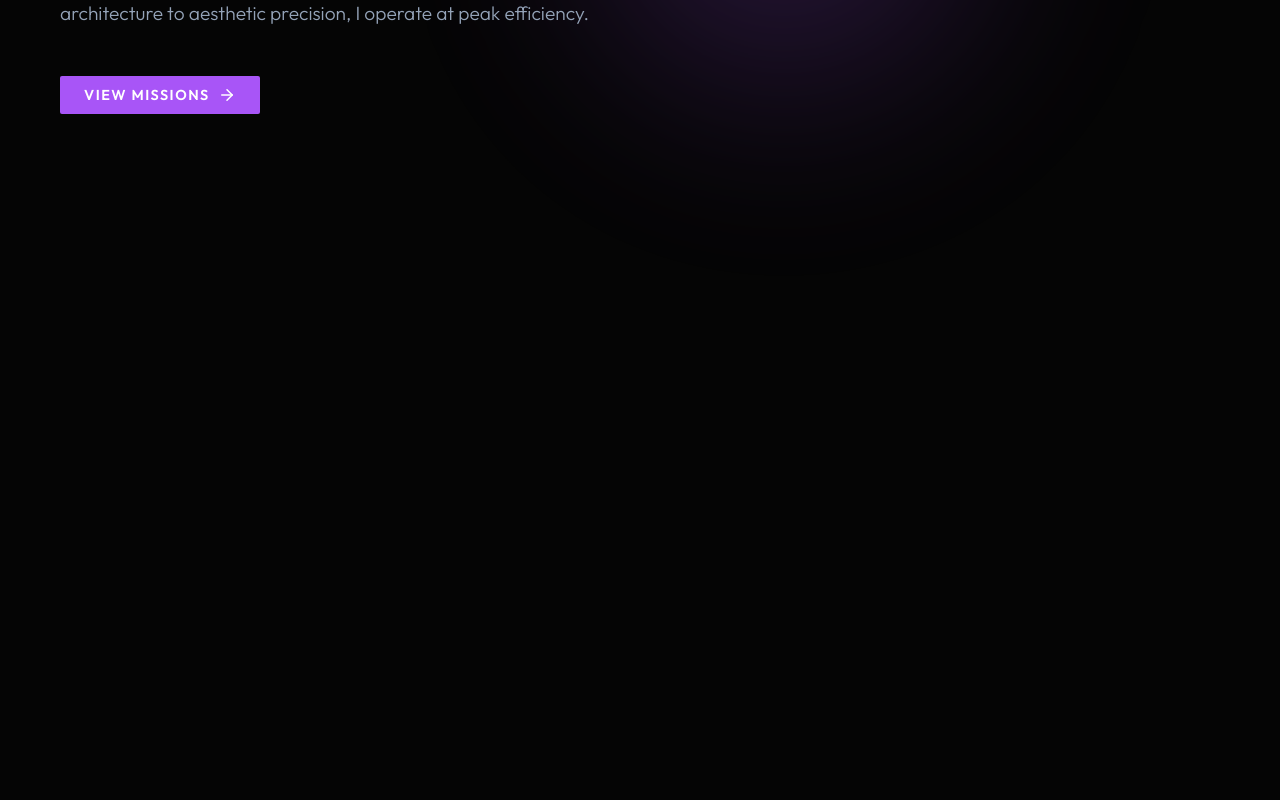
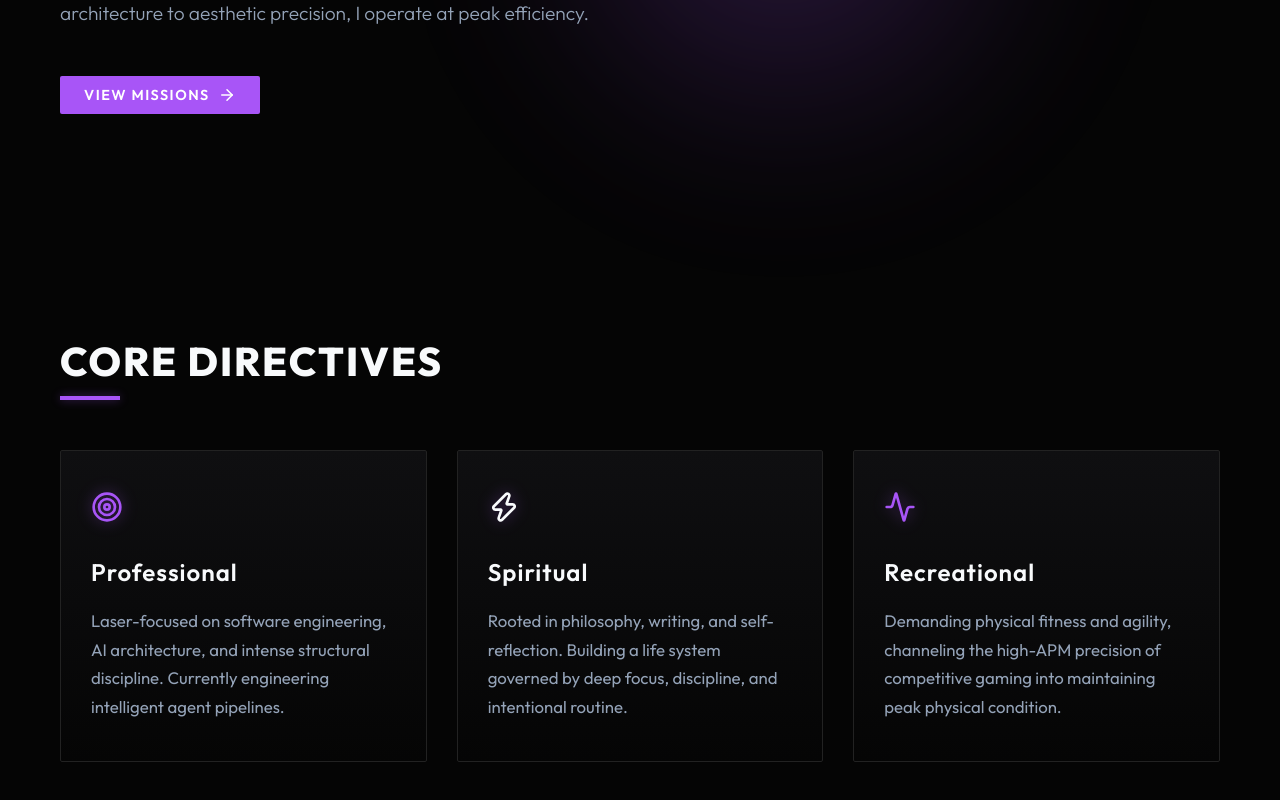
Before and after one commit to davidgskkim/portfolio-site, a React (Vite) app: page / in a window 1280 px wide. Shown: the part 444-1244 px from the top of the page. Before the commit the page ends 800 px from the top, so only its background shows below. Built offline with nearby package versions, Linux system fonts and the light colour scheme.

Commit message:
feat: Add core directives About section

```diff
--- a/src/App.tsx
+++ b/src/App.tsx
@@ -1,6 +1,7 @@
 import { ThemeProvider } from './context/ThemeContext';
 import { Navbar } from './components/Navbar';
 import { Hero } from './components/Hero';
+import { About } from './components/About';
 
 function App() {
   return (
@@ -8,6 +9,7 @@ function App() {
       <Navbar />
       <main className="container">
         <Hero />
+        <About />
       </main>
     </ThemeProvider>
   );
--- /dev/null
+++ b/src/components/About.css
@@ -0,0 +1,55 @@
+.about-section {
+  padding: 100px 0;
+  position: relative;
+}
+
+.section-header {
+  margin-bottom: 50px;
+}
+
+.section-title {
+  font-size: 2.5rem;
+  font-weight: 700;
+  margin-bottom: 10px;
+  text-transform: uppercase;
+  letter-spacing: 2px;
+}
+
+.section-line {
+  width: 60px;
+  height: 4px;
+  background: var(--accent-base);
+  box-shadow: 0 0 10px var(--accent-glow);
+}
+
+.buckets-grid {
+  display: grid;
+  grid-template-columns: repeat(auto-fit, minmax(300px, 1fr));
+  gap: 30px;
+}
+
+.bucket-card {
+  padding: 40px 30px;
+  display: flex;
+  flex-direction: column;
+  gap: 20px;
+  background: linear-gradient(180deg, var(--bg-secondary) 0%, var(--bg-primary) 100%);
+}
+
+.bucket-icon {
+  color: var(--accent-base);
+  filter: drop-shadow(0 0 8px var(--accent-glow));
+  margin-bottom: 10px;
+}
+
+.bucket-title {
+  font-size: 1.5rem;
+  font-weight: 600;
+  letter-spacing: 1px;
+}
+
+.bucket-desc {
+  color: var(--text-secondary);
+  line-height: 1.7;
+  font-size: 1.05rem;
+}
--- /dev/null
+++ b/src/components/About.tsx
@@ -0,0 +1,45 @@
+import './About.css';
+import { Target, Zap, Activity } from 'lucide-react';
+
+export const About = () => {
+  return (
+    <section id="about" className="about-section">
+      <div className="section-header">
+        <h2 className="section-title">Core Directives</h2>
+        <div className="section-line"></div>
+      </div>
+
+      <div className="buckets-grid">
+        <div className="bucket-card sharp-card">
+          <div className="bucket-icon">
+            <Target size={32} />
+          </div>
+          <h3 className="bucket-title">Professional</h3>
+          <p className="bucket-desc">
+            Laser-focused on software engineering, AI architecture, and intense structural discipline. Currently engineering intelligent agent pipelines.
+          </p>
+        </div>
+
+        <div className="bucket-card sharp-card">
+          <div className="bucket-icon" style={{color: "var(--text-primary)"}}>
+            <Zap size={32} />
+          </div>
+          <h3 className="bucket-title">Spiritual</h3>
+          <p className="bucket-desc">
+            Rooted in philosophy, writing, and self-reflection. Building a life system governed by deep focus, discipline, and intentional routine.
+          </p>
+        </div>
+
+        <div className="bucket-card sharp-card">
+          <div className="bucket-icon">
+            <Activity size={32} />
+          </div>
+          <h3 className="bucket-title">Recreational</h3>
+          <p className="bucket-desc">
+            Demanding physical fitness and agility, channeling the high-APM precision of competitive gaming into maintaining peak physical condition.
+          </p>
+        </div>
+      </div>
+    </section>
+  );
+};
```
